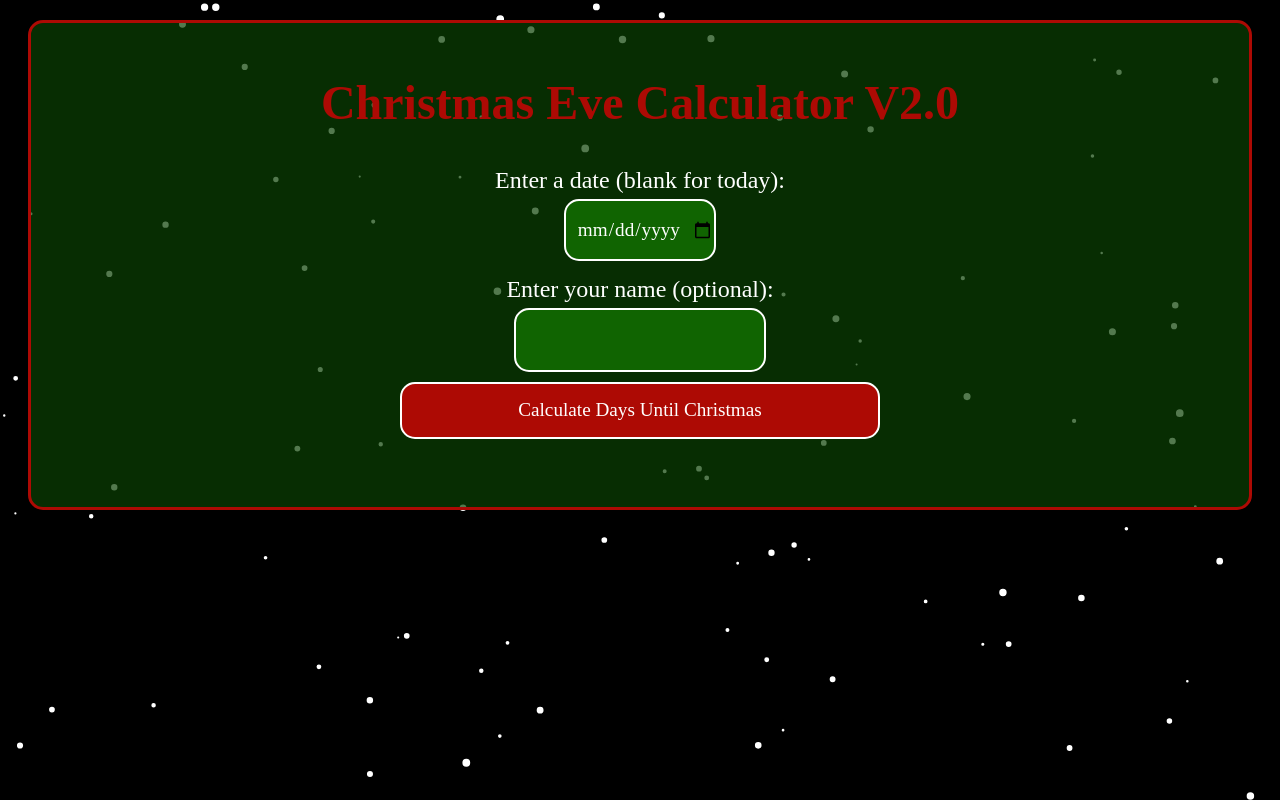
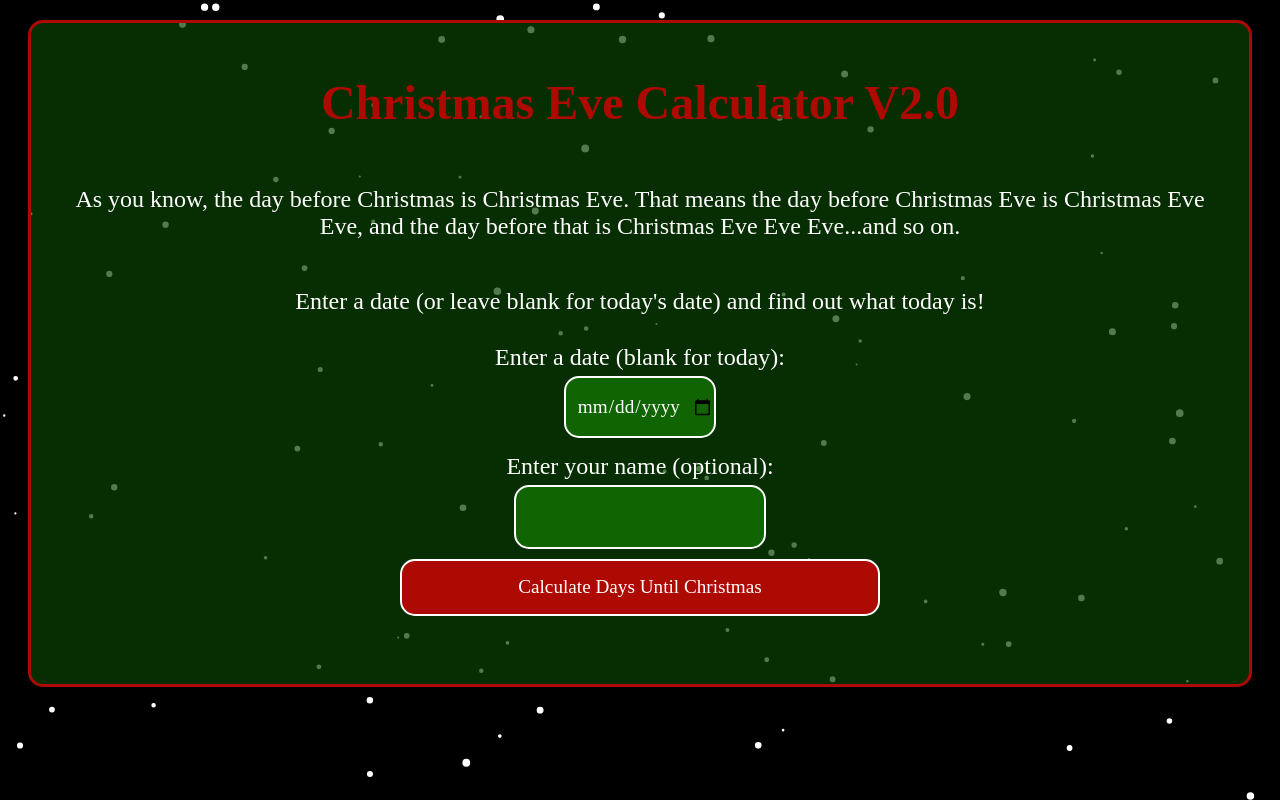
Before and after one commit to davidhuckfield/Christmas_Eve_Eve_Calculator, a Flask app: page / in a window 1280 px wide. Run offline with Flask 3, Linux system fonts and the light colour scheme; some web fonts are replaced.

Commit message:
Changed main page message, first test of Github Actions workflow

```diff
--- a/templates/index.html
+++ b/templates/index.html
@@ -21,6 +21,8 @@
     <canvas id="snow-canvas"></canvas>
     <div id="main">
     <h1>Christmas Eve Calculator V2.0</h1>
+    <p>As you know, the day before Christmas is Christmas Eve. That means the day before Christmas Eve is Christmas Eve Eve, and the day before that is Christmas Eve Eve Eve...and so on.</p>
+    <p>Enter a date (or leave blank for today's date) and find out what today is!</p>
 
     <form method="POST">
         <label for="input_date">Enter a date (blank for today):</label>
```
